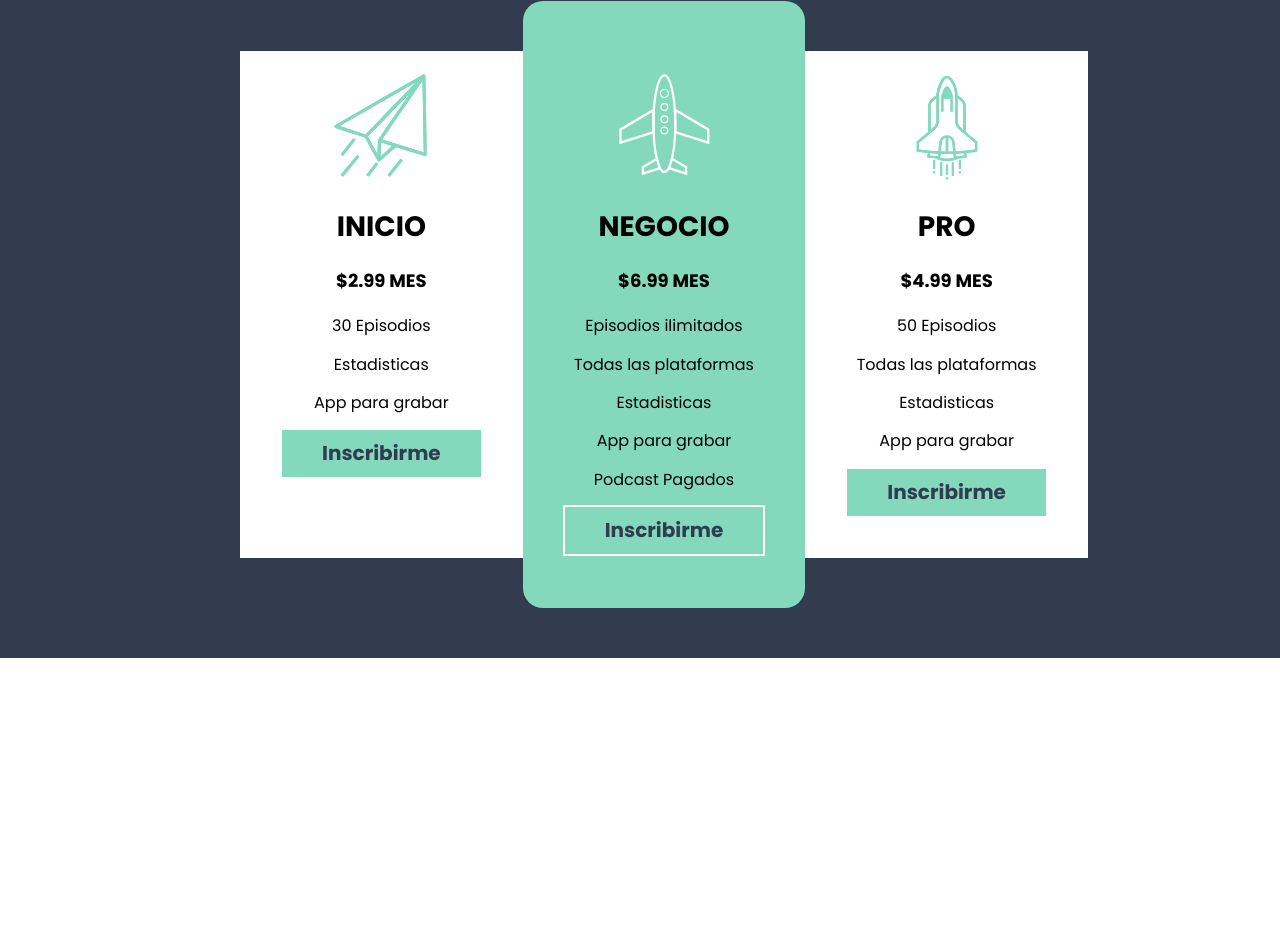
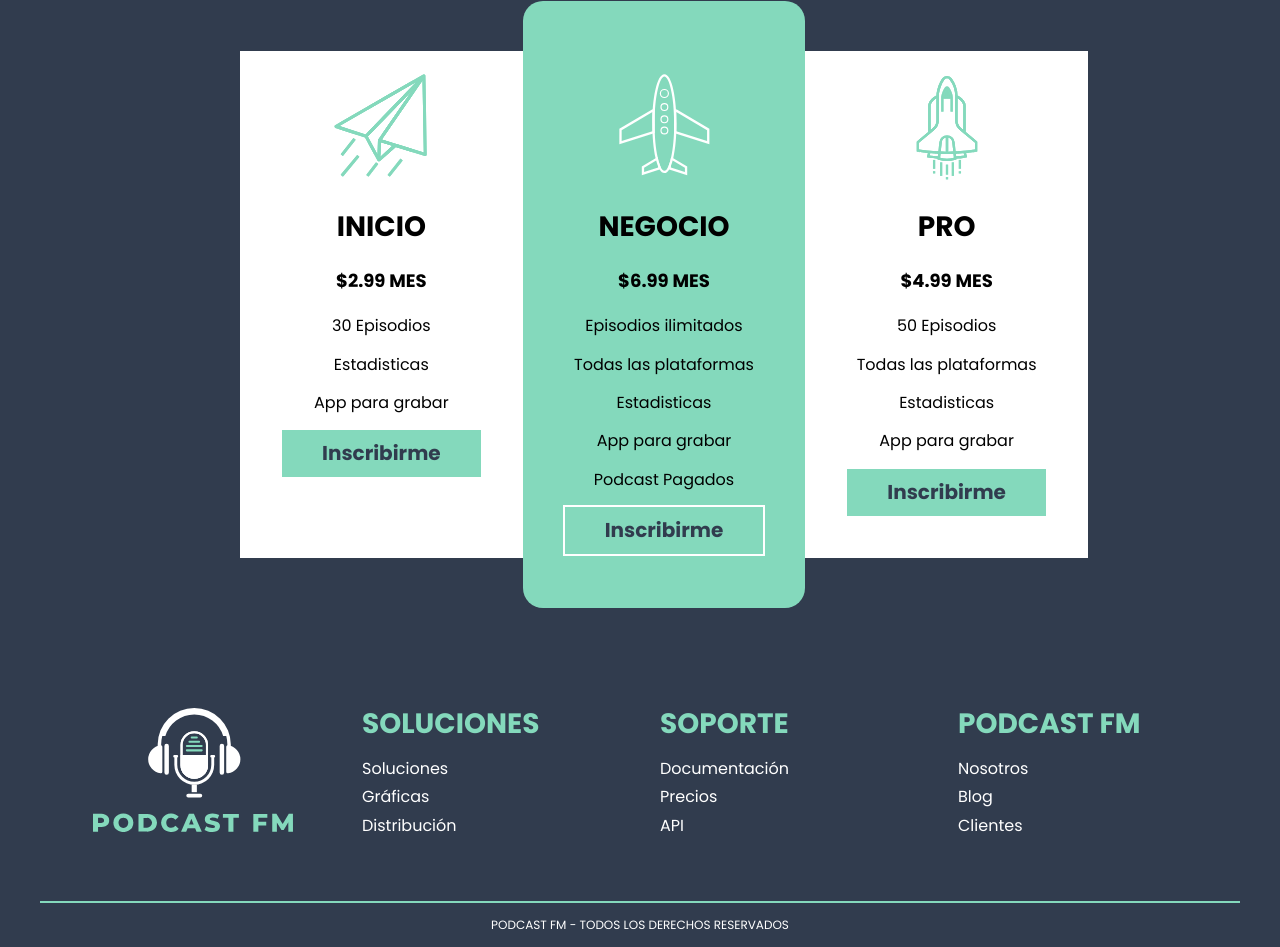
Before and after one commit to gonzabaldassi/podcast-landing, a website: page index.html in a window 1280 px wide. Shown: the part 3497-4444 px from the top of the page. Before the commit the page ends 4155 px from the top, so only its background shows below. Drawn offline with Linux system fonts and the light colour scheme.

Commit message:
Footer finalizado

```diff
--- a/index.html
+++ b/index.html
@@ -114,5 +114,48 @@
             </div>
         </section>
     </main>
+
+    <footer class="footer">
+        <div class="footer__container container">
+            <div class="footer__logo">
+                <img src="./build/img/logo.svg" alt="Logo de la página podcastApp">
+            </div>
+
+
+            <section class="footer__section">
+                <h3 class="footer__title">Soluciones</h3>
+                <nav>
+                    <ul class="footer__navbar">
+                        <li class="footer__navbar__list">Soluciones</li>
+                        <li class="footer__navbar__list">Gráficas</li>
+                        <li class="footer__navbar__list">Distribución</li>
+                    </ul>
+                </nav>
+            </section>
+
+            <section class="footer__section">
+                <h3 class="footer__title">Soporte</h3>
+                <nav>
+                    <ul class="footer__navbar">
+                        <li class="footer__navbar__list">Documentación</li>
+                        <li class="footer__navbar__list">Precios</li>
+                        <li class="footer__navbar__list">API</li>
+                    </ul>
+                </nav>
+            </section>
+
+            <section class="footer__section">
+                <h3 class="footer__title">Podcast FM</h3>
+                <nav>
+                    <ul class="footer__navbar">
+                        <li class="footer__navbar__list">Nosotros</li>
+                        <li class="footer__navbar__list">Blog</li>
+                        <li class="footer__navbar__list">Clientes</li>
+                    </ul>
+                </nav>
+            </section>
+        </div><!-- .footer__container -->
+        <p class="footer__copy">Podcast FM - Todos los derechos Reservados</p>
+    </footer><!-- .footer -->
 </body>
 </html>
--- a/src/sass/views/_home.scss
+++ b/src/sass/views/_home.scss
@@ -197,3 +197,59 @@
         }
     }
 }
+
+
+.footer{
+    background-color: v.$secondaryColor;
+
+    &__logo{
+        width: 20rem;
+        margin: 0 auto 5rem;
+
+        @include m.tablet {
+            margin-bottom: 0;
+        }
+    }
+
+    &__container{
+        @include m.tablet {
+            display: grid;
+            grid-template-columns: repeat(4, 1fr);
+            gap: 4rem;
+        }
+
+        padding: 5rem 0;
+    }
+
+    &__section{
+        text-align: center;
+
+        @include m.tablet {
+            text-align: unset;
+        }
+    }
+
+    &__title{
+        text-transform: uppercase;
+        color: v.$primaryColor;
+    }
+
+    &__navbar{
+        &__list{
+            color: v.$white;
+            margin-bottom: 1rem;
+        }
+    }
+
+    &__copy{
+        margin: 0 auto;
+        text-align: center;
+        font-size: 1.2rem;
+        text-transform: uppercase;
+        color: v.$white;
+        padding: 1rem;
+        border-top: 2px solid v.$primaryColor;
+        max-width: 120rem;
+    }
+
+}
```
Also changed, not shown: build/css/main.css, 1 other file.
